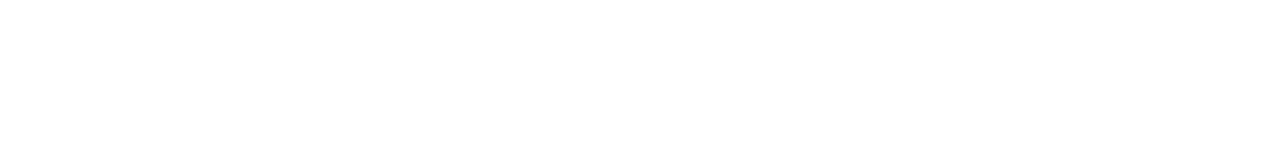
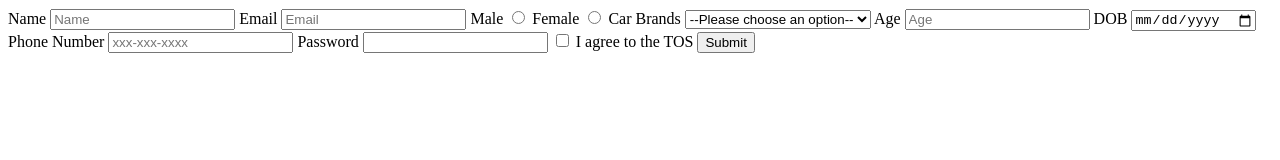
Before and after one commit to acciojob/signup-form-car-kiransais03, a website: page main.html in a window 1280 px wide. Drawn offline with Linux system fonts and the light colour scheme.

Commit message:
created a submission

```diff
--- a/main.html
+++ b/main.html
@@ -10,7 +10,34 @@
 	<!-- the entire body must be written by student -->
     <script type="text/javascript" src="./script.js">
 </script>
-
+<form method="post">
+	<label for="name">Name</label>
+	<input type="text" name="name" id="name" required placeholder="Name">
+	<label for="email">Email</label>
+	<input type="email" name="email" id="email" required placeholder="Email">
+	<label for="gender_m">Male</label>
+	<input type="radio" name="gender" id="gender_m" required>
+	<label for="gender_f">Female</label>
+	<input type="radio" name="gender" id="gender_f" required>
+	<label for="cars">Car Brands</label>
+	<select name="laptop" id="cars">
+		<option value="--Please choose an option--" selected disabled>--Please choose an option--</option>
+		<option value="BMW">BMW</option>
+		<option value="Audi">Audi</option>
+		<option value="Mercedez">Mercedez</option>
+	</select>
+	<label for="age">Age</label>
+	<input type="text" name="age" id="age" required placeholder="Age">
+	<label for="dob">DOB</label>
+	<input type="date" name="dob" id="dob" required>
+	<label for="tel">Phone Number</label>
+	<input type="tel" name="tel" id="tel" placeholder="xxx-xxx-xxxx">
+	<label for="password">Password</label>
+	<input type="password" name="password" id="password" required>
+	<input type="checkbox" name="tos" id="tos" required>
+	<label for="tos">I agree to the TOS</label>
+	<button type="submit">Submit</button>
+</form>
 </body>
 
 </html>
```
